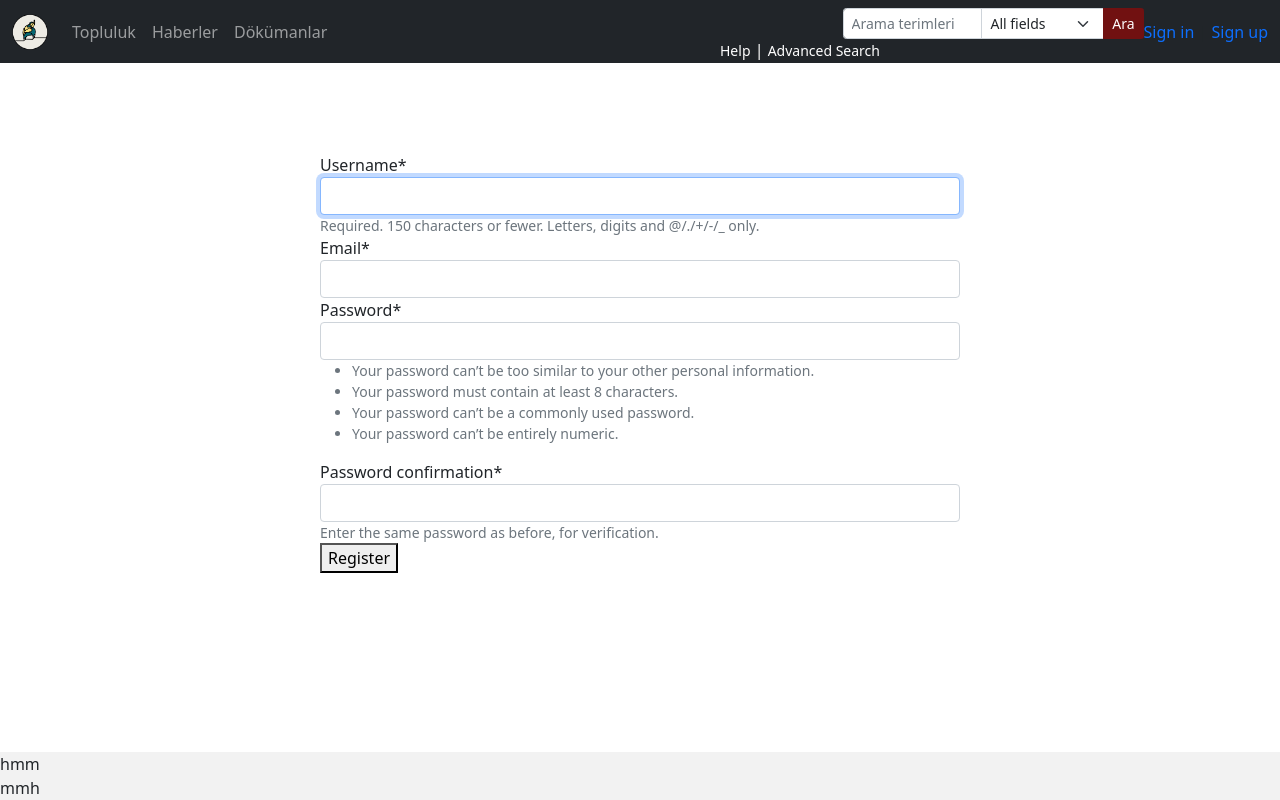
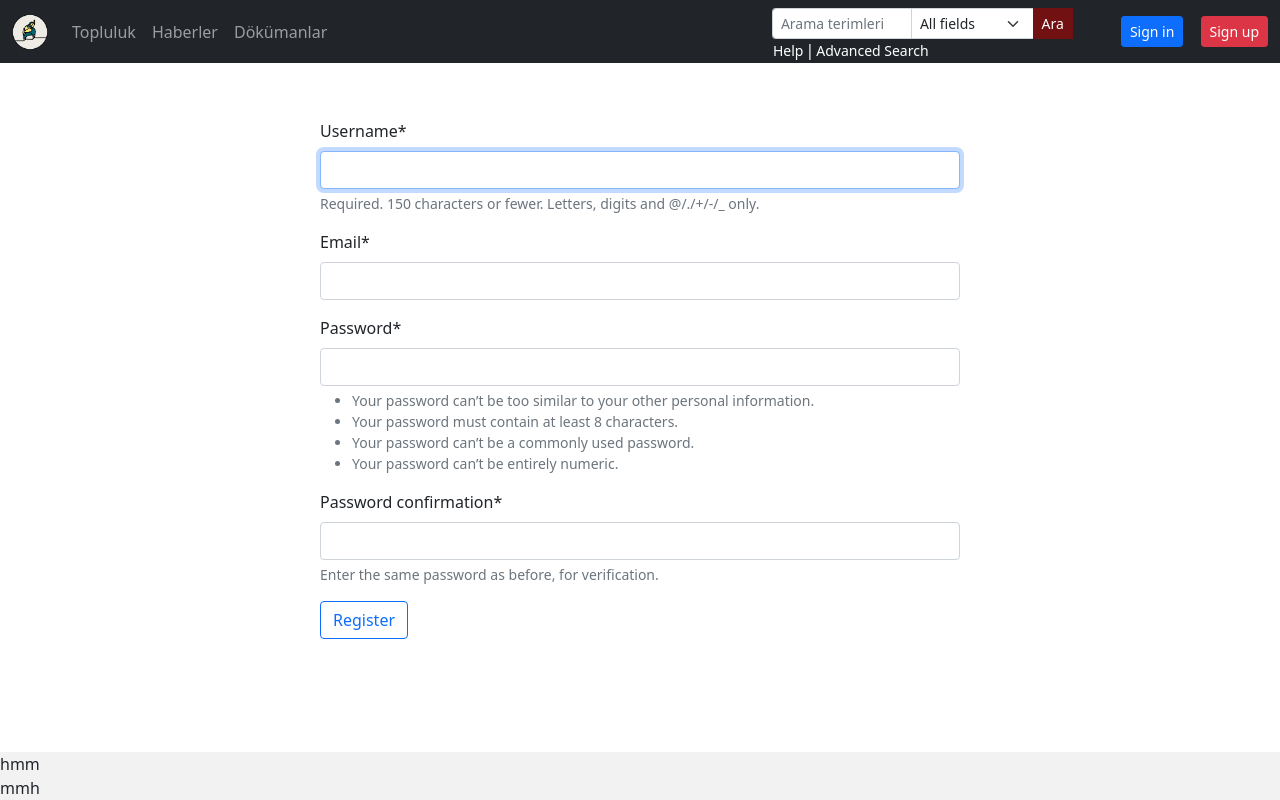
Before and after one commit to dakyol/Keci, a Django app: page /register/ in a window 1280 px wide. Run offline with Django 3.2, Linux system fonts and the light colour scheme; some libraries are stand-ins or nearby versions.

Commit message:
Add registration links to navbar

```diff
--- a/accounts/templates/registration/custom_password_change_done.html
+++ b/accounts/templates/registration/custom_password_change_done.html
@@ -1,7 +1,5 @@
 {% extends "index.html" %}
-{% block title %}
-  <title>Password Change Done</title>
-{% endblock %}
+{% block title %}Password Change Done | Mürekkep ve Keçi{% endblock %}
 
 {% block content %}
 <div class="success-division">
--- a/accounts/templates/registration/custom_password_change_form.html
+++ b/accounts/templates/registration/custom_password_change_form.html
@@ -1,12 +1,10 @@
 {% extends "index.html" %}
-{% block title %}
-  <title>Password Change</title>
-{% endblock %}
+{% block title %}Password Change | Mürekkep ve Keçi{% endblock %}
 {% load crispy_forms_tags %}
 {% block content %}
 <form method="POST" class="registration-form">
     {% csrf_token %}
     {{ form|crispy }}
-    <button type="submit">Change</button>
+    <button class="btn btn-outline-primary" type="submit">Change</button>
 </form>
 {% endblock %}
--- a/accounts/templates/registration/custom_password_reset_complete.html
+++ b/accounts/templates/registration/custom_password_reset_complete.html
@@ -1,7 +1,5 @@
 {% extends "index.html" %}
-{% block title %}
-  <title>Password Reset Complete</title>
-{% endblock %}
+{% block title %}Password Reset Complete | Mürekkep ve Keçi{% endblock %}
 
 {% block content %}
 <div class="success-division">
--- a/accounts/templates/registration/custom_password_reset_confirm.html
+++ b/accounts/templates/registration/custom_password_reset_confirm.html
@@ -1,12 +1,10 @@
 {% extends "index.html" %}
-{% block title %}
-  <title>Password Reset Confirm</title>
-{% endblock %}
+{% block title %}Password Reset Confirm | Mürekkep ve Keçi{% endblock %}
 {% load crispy_forms_tags %}
 {% block content %}
 <form method="POST" class="registration-form">
     {% csrf_token %}
     {{ form|crispy }}
-    <button type="submit">Reset</button>
+    <button class="btn btn-outline-primary" type="submit">Reset</button>
 </form>
 {% endblock %}
--- a/accounts/templates/registration/custom_password_reset_done.html
+++ b/accounts/templates/registration/custom_password_reset_done.html
@@ -1,7 +1,5 @@
 {% extends "index.html" %}
-{% block title %}
-  <title>Password Reset Done</title>
-{% endblock %}
+{% block title %}Password Reset Done | Mürekkep ve Keçi{% endblock %}
 
 {% block content %}
 <div class="success-division">
--- a/accounts/templates/registration/login.html
+++ b/accounts/templates/registration/login.html
@@ -1,13 +1,11 @@
 {% extends "index.html" %}
-{% block title %}
-  <title>Login</title>
-{% endblock %}
+{% block title %}Login | Mürekkep ve Keçi{% endblock %}
 {% load crispy_forms_tags %}
 {% block content %}
 <form method="POST" class="registration-form">
     {% csrf_token %}
     {{ form|crispy }}
     <p>Don't have an account, create one <a href="{% url 'register' %}">here</a></p>
-    <button type="submit">Login</button>
+    <button class="btn btn-outline-primary" type="submit">Login</button>
 </form>
 {% endblock %}
--- a/accounts/templates/registration/logout.html
+++ b/accounts/templates/registration/logout.html
@@ -1,7 +1,5 @@
 {% extends "index.html" %}
-{% block title %}
-  <title>Logout</title>
-{% endblock %}
+{% block title %}Logout | Mürekkep ve Keçi{% endblock %}
 
 {% block content %}
 <p>thx</p>
--- a/accounts/templates/registration/password_reset.html
+++ b/accounts/templates/registration/password_reset.html
@@ -1,7 +1,5 @@
 {% extends "index.html" %}
-{% block title %}
-  <title>Password Reset</title>
-{% endblock %}
+{% block title %}Password Reset | Mürekkep ve Keçi{% endblock %}
 {% block head-js %}
 
 {% endblock %}
@@ -10,6 +8,6 @@
 <form method="POST" class="registration-form">
     {% csrf_token %}
     {{ form|crispy }}
-    <button type="submit">Reset</button>
+    <button class="btn btn-outline-primary" type="submit">Reset</button>
 </form>
 {% endblock %}
--- a/accounts/templates/registration/register.html
+++ b/accounts/templates/registration/register.html
@@ -1,7 +1,5 @@
 {% extends "index.html" %}
-{% block title %}
-  <title>Register</title>
-{% endblock %}
+{% block title %}Register | Mürekkep ve Keçi{% endblock %}
 {% block head-js %}
 
 {% endblock %}
@@ -10,6 +8,6 @@
 <form method="POST" class="registration-form">
     {% csrf_token %}
     {{ form|crispy }}
-    <button type="submit">Register</button>
+    <button class="btn btn-outline-primary" type="submit">Register</button>
 </form>
 {% endblock %}
--- a/keci/static/css/style.css
+++ b/keci/static/css/style.css
@@ -31,6 +31,24 @@ footer {
 
 #login-div a {
     text-decoration: none;
+}
+
+#search-form-label {
+  position: absolute;
+  top: 30px;
+  left: 0px;
+  color: white;
+}
+
+#search-form-label a {
+  color: white;
+  text-decoration: none;
+  font-size: 14px;
+  padding: 2px;
+}
+
+#search-form-label a:hover {
+  color: rgb(212,132,135);
 }
 
 /** 'registration/' pages stylings **/
--- a/keci/templates/index.html
+++ b/keci/templates/index.html
@@ -31,7 +31,7 @@
                 <a class="nav-link" href="#">Dökümanlar</a>
               </li>
             </ul>
-            <form class="d-flex input-group input-group-sm w-25" action="{% url 'keci_search' %}">
+            <form id="form_id" class="d-flex input-group input-group-sm w-25 me-5" action="{% url 'keci_search' %}">
               <input class="form-control w-25" type="search" placeholder="Arama terimleri" aria-label="Search" name="query">
               <select name="field" id="field" class="form-select">
                 <option value="all-fields">All fields</option>
@@ -40,15 +40,13 @@
                 <option value="author">Author</option>
               </select>
               <button class="btn btn-red" type="submit">Ara</button>
+              <p id="search-form-label"><a href="{% url 'help' %}">Help</a>|<a href="{% url 'keci_advanced_search' %}">Advanced Search</a></p>
             </form>
-            <div class="d-md-none d-lg-block custom-nav-div" style="top: 38px; right: 400px; position: absolute;">
-              <p><a href="{% url 'help' %}">Help</a> | <a href="{% url 'keci_advanced_search' %}">Advanced Search</a></p>
-            </div>
             <div class="d-lg-none custom-nav-div">
               <p><a href="{% url 'help' %}">Help</a> | <a href="{% url 'keci_advanced_search' %}">Advanced Search</a></p>
             </div>
-            <div id="login-div" style="float: right;">
-              <a id="id_login" href="{% url 'login' %}">Sign in</a> | <a id="id_register" href="{% url 'register' %}">Sign up</a>
+            <div class="" id="login-div" style="float: right;">
+              <a id="id_login" class="btn btn-primary btn-sm" href="{% url 'login' %}">Sign in</a> | <a id="id_register" class="btn btn-danger btn-sm" href="{% url 'register' %}">Sign up</a>
             </div>
           </div>
         </div>
--- a/keci/templates/keci/help.html
+++ b/keci/templates/keci/help.html
@@ -1,5 +1,5 @@
 {% extends "index.html" %}
-{% block title %}Yardım{% endblock %}
+{% block title %}Help | Mürekkep ve Keçi{% endblock %}
 {% block content %}
 <main class="help">
   <h1>Keçi ile ilgili yardımcı olabilecek bilgiler</h1>
--- a/keci/templates/keci/keci_advanced_search.html
+++ b/keci/templates/keci/keci_advanced_search.html
@@ -1,5 +1,5 @@
 {% extends "index.html" %}
-{% block title %}Gelişmiş Arama{% endblock %}
+{% block title %}Advanced Search | Mürekkep ve Keçi{% endblock %}
 {% block content %}
 <main class="help">
   <h1>Yakında Açılacak</h1>
--- a/keci/templates/keci/keci_home.html
+++ b/keci/templates/keci/keci_home.html
@@ -1,5 +1,5 @@
 {% extends "index.html" %}
-{% block title %}Keçi{% endblock %}
+{% block title %}Keçi | Mürekkep ve Keçi{% endblock %}
 {% block content %}
 <h1>Yeni Proje İçin</h1>
 <a href="{% url 'new_project' %}">Buraya basarak gidebilirsiniz</a>
--- a/keci/templates/keci/keci_search.html
+++ b/keci/templates/keci/keci_search.html
@@ -1,9 +1,7 @@
 {% extends "index.html" %}
 {% load static %}
 {% load custom_tags %}
-{% block title %}
-Search | Mürekkep ve Keçi
-{% endblock %}
+{% block title %}Search | Mürekkep ve Keçi{% endblock %}
 {% block content %}
 
 <main class="container">
--- a/keci/templates/keci/new_project.html
+++ b/keci/templates/keci/new_project.html
@@ -1,5 +1,5 @@
 {% extends "index.html" %}
-{% block title %}Yeni Proje{% endblock %}
+{% block title %}New Project | Mürekkep ve Keçi{% endblock %}
 {% block head-js %}
 <script>
     window.onload = function formStyle() {
--- a/keci/views.py
+++ b/keci/views.py
@@ -113,9 +113,9 @@ def help_view(request):
     return render(request, 'keci/help.html', context=context)
 
 def download_pdf(request, id):
-    fl_path = 'media/documents/deneme/' + str(id) + '.txt'
+    fl_path = 'media/documents/deneme/' + str(id) + '.pdf'
     print(fl_path)
-    filename = str(id) + ".txt" #str(id)+'.pdf'
+    filename = str(id) + ".pdf" #str(id)+'.pdf'
 
     fl = open(fl_path, 'r')
     mime_type, _ = mimetypes.guess_type(fl_path)
@@ -123,4 +123,4 @@ def download_pdf(request, id):
     response['Content-Disposition'] = "attachment; filename=%s" % filename
     return response
     #context = {}
-    #return render(request, 'help.html', context=context)
+    #return render(request, '*.html', context=context)
--- a/murekkepvekeci/settings.py
+++ b/murekkepvekeci/settings.py
@@ -38,6 +38,7 @@ INSTALLED_APPS = [
     'django.contrib.messages',
     'django.contrib.staticfiles',
     'crispy_forms',
+    "crispy_bootstrap5",
     'keci.apps.KeciConfig',
     'accounts.apps.AccountsConfig',
 ]
@@ -128,9 +129,9 @@ MEDIA_ROOT = os.path.join(BASE_DIR, 'media')
 
 LOGIN_REDIRECT_URL = '/keci'
 
-CRISPY_ALLOWED_TEMPLATE_PACKS = "bootstrap4"
+CRISPY_ALLOWED_TEMPLATE_PACKS = "bootstrap5"
 
-CRISPY_TEMPLATE_PACK = "bootstrap4"
+CRISPY_TEMPLATE_PACK = "bootstrap5"
 
 # Default primary key field type
 # https://docs.djangoproject.com/en/3.2/ref/settings/#default-auto-field
```
